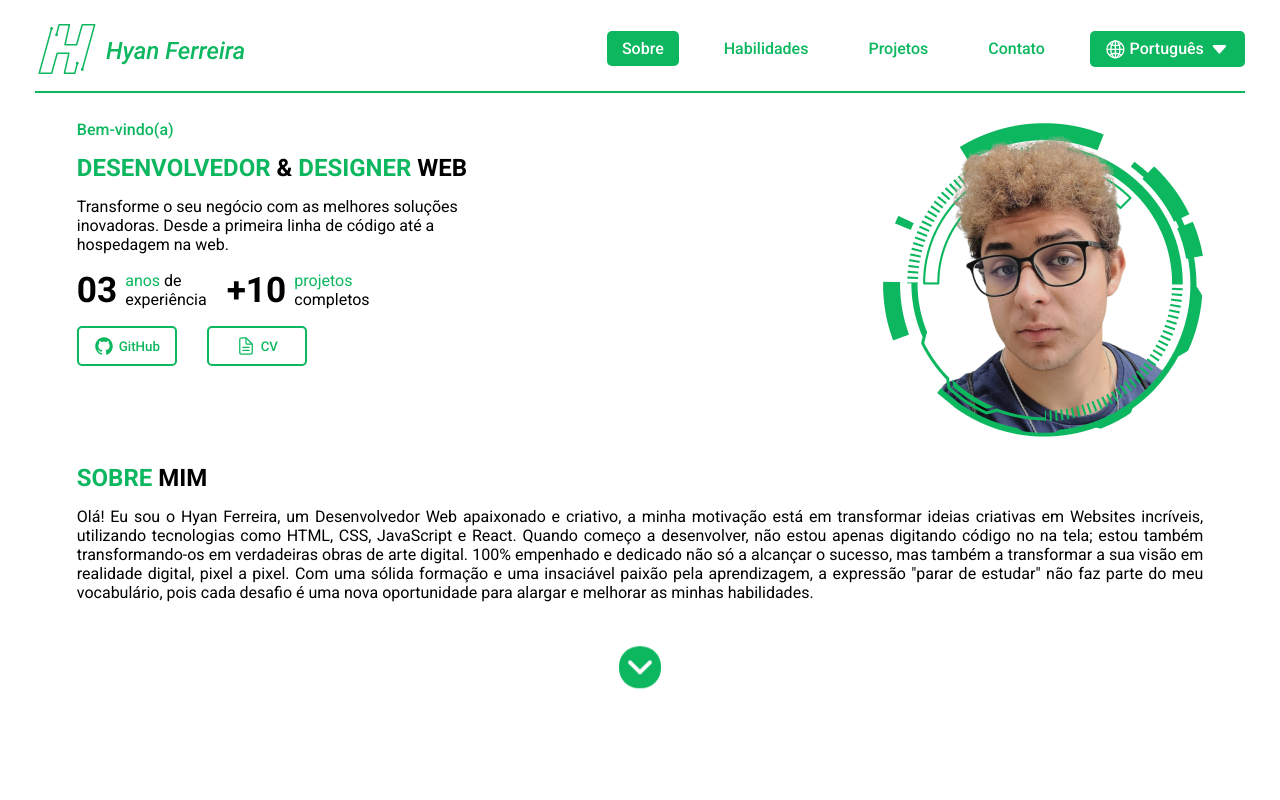
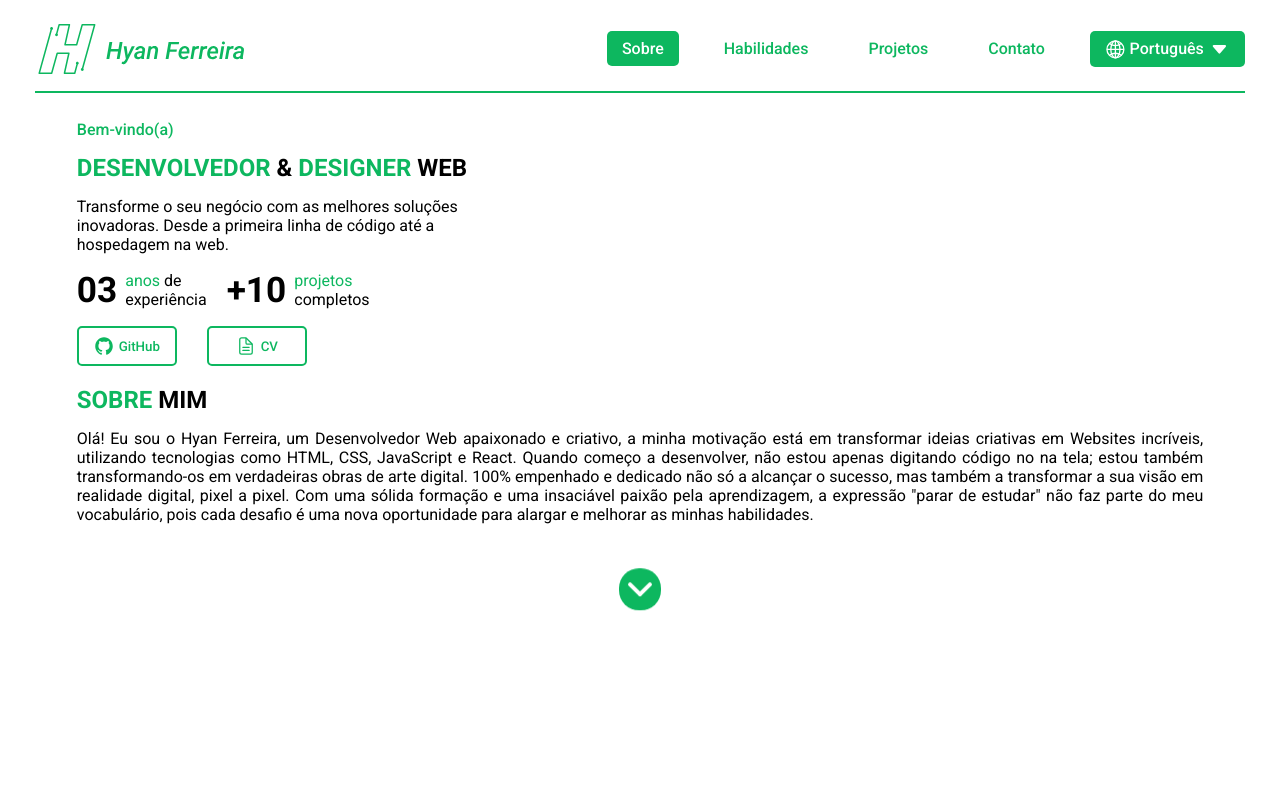
Before and after one commit to HyanFerreira/portfolio-v2, a plain HTML site: page pt-br/index.html in a window 1280 px wide. Shown: the top 800 px of the page. Drawn offline with nearby package versions, Linux system fonts and the light colour scheme.

Commit message:
Remove: Foto de perfil no HEAD

```diff
--- a/pt-br/index.html
+++ b/pt-br/index.html
@@ -150,7 +150,7 @@
                                 </div>
                             </div>
                             <div class="content-photo">
-                                <img src="../assets/img/photo_profile_mold.png" alt="">
+                                <!-- <img src="../assets/img/photo_profile_mold.png" alt=""> -->
                             </div>
                         </div>
                         <div class="about-desc">
@@ -510,7 +510,8 @@
                         </div>
                     </div>
                     <footer class="footer-index">
-                        <span>Copyright © 2024 - <a href="https://hyanferreira.com.br/">hyanferreira.com.br</a> - Todos os direitos reservados</span>
+                        <span>Copyright © 2024 - <a href="https://hyanferreira.com.br/">hyanferreira.com.br</a> - Todos
+                            os direitos reservados</span>
                     </footer>
                 </section>
             </div>
```
Also changed, not shown: en/index.html (+1 -1 lines).
